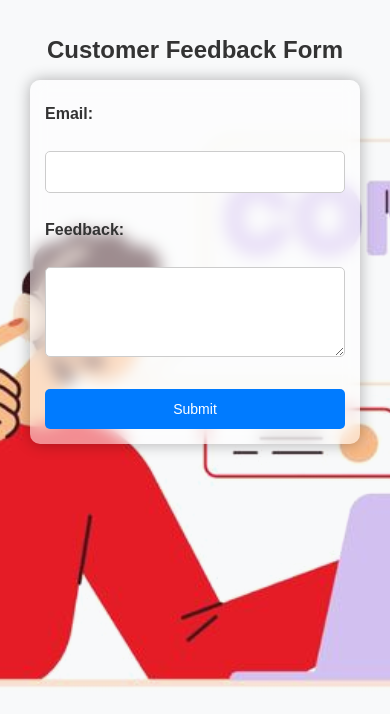
After one commit to nabinyari/Group_assignment_Html, a PHP site: page /c_service.html in a window 390 px wide. The commit adds this page. Shown: the top 714 px of the page. Run offline with PHP 8.4, Linux system fonts and the light colour scheme.

Commit message:
adding customer service serrion

```diff
--- /dev/null
+++ b/c_service.css
@@ -0,0 +1,109 @@
+body {
+    font-family: Arial, sans-serif;
+    margin: 0;
+    padding: 0;
+    background-color: #f8f9fa;
+    color: #333;
+    text-align: center;
+    padding: 20px;
+    background-image: url("images/c_service.jpg");
+    background-size: cover;
+    background-position: center;
+    background-attachment: fixed;
+    background-blend-mode: darken;
+}
+
+/* Form container */
+form {
+    background: rgba(255, 255, 255, 0.5); /* Reducing opacity*/
+    padding: 25px;
+    margin: 20px auto;
+    max-width: 700px;
+    box-shadow: 0 0 15px rgba(0, 0, 0, 0.3);
+    border-radius: 10px;
+    text-align: left;
+    backdrop-filter: blur(8px);
+}
+/* Form elements */
+label {
+    font-weight: bold;
+    display: block;
+    margin: 10px 0 5px;
+}
+
+input[type="email"]
+{
+    width: 100%;
+    padding: 12px;
+    margin-top: 5px;
+    border: 1px solid #ccc;
+    border-radius: 5px;
+    box-sizing: border-box;
+    font-size: 16px;
+}
+textarea {
+    width: 100%;
+    padding: 12px;
+    margin-top: 5px;
+    border: 1px solid #ccc;
+    border-radius: 5px;
+    box-sizing: border-box;
+    font-size: 16px;
+}
+
+/* Submit button */
+input[type="submit"]
+{
+    background-color: #007bff;
+    color: white;
+    border: none;
+    padding: 12px 20px;
+    font-size: 18px;
+    border-radius: 5px;
+    cursor: pointer;
+    margin-top: 10px;
+    width: 100%;
+}
+
+input[type="submit"]:hover {
+    background-color: #0056b3;
+}
+
+/* Responsive design for tablets  */
+@media (max-width: 768px) {
+    form {
+        padding: 20px;
+        margin: 15px;
+        max-width: 90%;
+    }
+
+    h1 {
+        font-size: 28px;
+    }
+
+    input[type="submit"] {
+        font-size: 16px;
+    }
+}
+
+/* Responsive design for smartphones */
+@media (max-width: 480px) {
+    form {
+        padding: 15px;
+        margin: 10px;
+        max-width: 95%;
+    }
+
+    h1 {
+        font-size: 24px;
+    }
+
+    input[type="submit"] {
+        font-size: 14px;
+    }
+
+    input[type="email"],
+    textarea {
+        font-size: 14px;
+    }
+}
--- /dev/null
+++ b/c_service.html
@@ -0,0 +1,21 @@
+<!DOCTYPE html>
+<html lang="en">
+<head>
+    <meta charset="UTF-8">
+    <meta name="viewport" content="width=device-width, initial-scale=1.0">
+    <link rel="stylesheet" href="c_service.css">
+    <title>Customer Feedback</title>
+</head>
+<body>
+    <h1>Customer Feedback Form</h1>
+    <form method="POST" action="c_service.php">
+        <label for="email">Email:</label><br>
+        <input type="email" id="email" name="email" required><br><br>
+
+        <label for="feedback">Feedback:</label><br>
+        <textarea id="feedback" name="feedback" rows="4" cols="50" required></textarea><br><br>
+
+        <input type="submit" value="Submit">
+    </form>
+</body>
+</html>
--- a/checkout.php
+++ b/checkout.php
@@ -37,12 +37,12 @@ if ($result->num_rows === 1) {
     $stmt->bind_param("sd", $email, $amount);
 
     if ($stmt->execute()) {
-        header("Location: gift_card.php?message=Success! Gift Card Purchased.&type=success");
+        header("Location: gift_card.html?message=Success! Gift Card Purchased.&type=success");
     } else {
-        header("Location: gift_card.php?message=Error: Purchase failed.&type=error");
+        header("Location: gift_card.html?message=Error: Purchase failed.&type=error");
     }
 } else {
-    header("Location: gift_card.php?message=Error: Email not found in database.&type=error");
+    header("Location: gift_card.html?message=Error: Email not found in database.&type=error");
 }
 
 exit();
--- a/index3.html
+++ b/index3.html
@@ -13,7 +13,7 @@
         <p>Use this gift card on MPN Online Store</p>
         <div class="gift-amount">€50.00</div>
         <div class="gift-code">MPN-2025</div>
-        <a href="gift_card.php" target="_main" class="redeem-btn">Redeem Now</a>
+        <a href="gift_card.html" target="_main" class="redeem-btn">Redeem Now</a>
     </div>
 
 </body>
```
Also changed, not shown: c_service.php (added, +26 -0 lines), db_connect.php (deleted, +0 -12 lines), g_style.css (+41 -2 lines), index11.html (+14 -14 lines), gift_card.html (renamed from gift_card.php), images/c_service.jpg (added).
